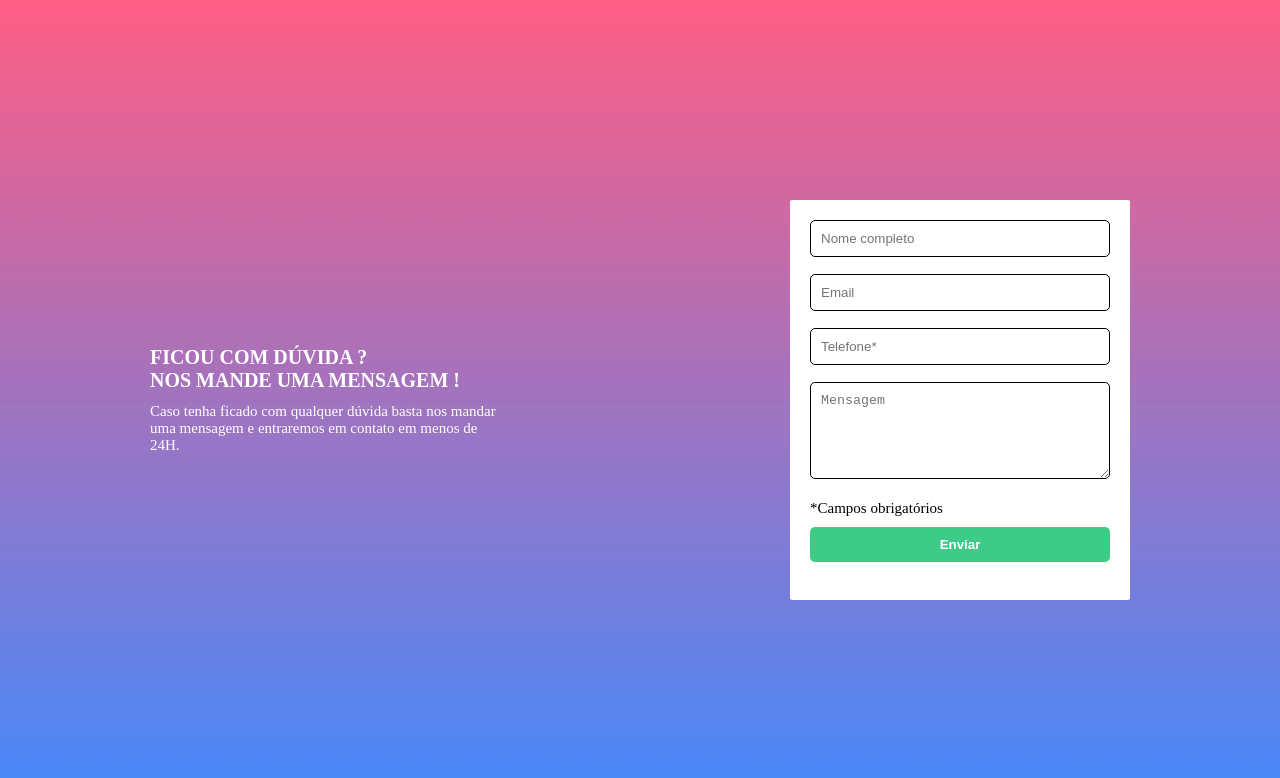
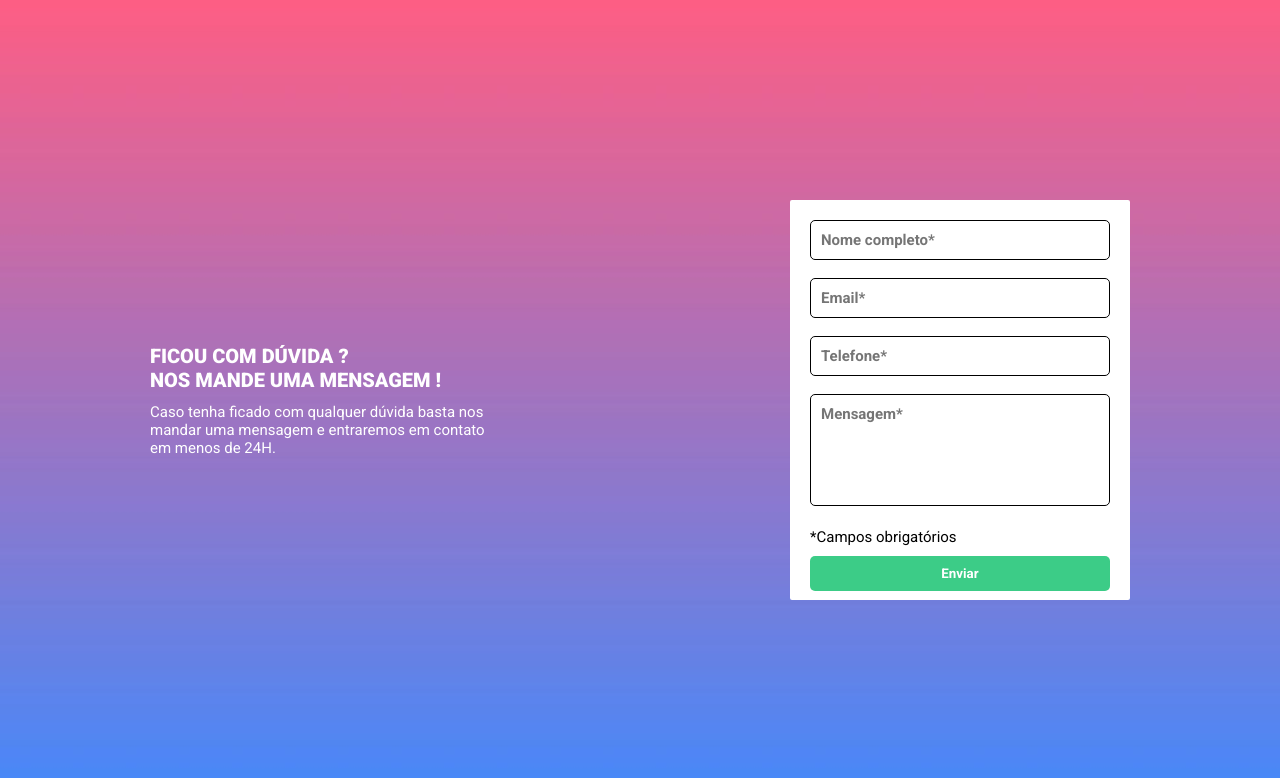
Before and after one commit to JoilsonSampaioN/Quest-DevEmDobro02, a plain HTML site: page index.html in a window 1280 px wide. Drawn offline with Linux system fonts and the light colour scheme.

Commit message:
fix update

```diff
--- a/index.html
+++ b/index.html
@@ -31,12 +31,12 @@
           <ul class="">
 
             <li class="preencher">
-              <input type="text" name="nome" id="nome" placeholder="Nome completo"><br>
+              <input type="text" name="nome" id="nome" placeholder="Nome completo*"><br>
               <small class="obrigatorio">Campo Obrigatório</small>
             </li>
 
             <li class="preencher">
-              <input type="email" name="email" id="email" placeholder="Email"><br>
+              <input type="email" name="email" id="email" placeholder="Email*"><br>
               <small class="obrigatorio">Campo Obrigatório</small>
             </li>
 
@@ -47,14 +47,14 @@
             </li>
 
             <li class="preencher">
-              <textarea name="mensagem" id="mensagem" cols="30" rows="5" placeholder="Mensagem"></textarea><br>
+              <textarea name="mensagem" id="mensagem" cols="30" rows="5" placeholder="Mensagem*"></textarea><br>
               <small class="obrigatorio">Campo Obrigatório</small>
             </li>
           </ul>
 
         </div>
         <p class="texto">*Campos obrigatórios</p>
-          <input type="submit" value="Enviar" class="botao-enviar" />
+        <button type="submit" value="Enviar" class="botao-enviar">Enviar</button>
       </form>
     </section>
   </main>
--- a/src/css/estilos.css
+++ b/src/css/estilos.css
@@ -1,5 +1,7 @@
 @import url("https://fonts.googleapis.com/css2?family=Roboto:wght@400;500;700;900&display=swap");
-
+*{
+  font-family: "Roboto",sans-serif;
+}
 body {
   background: url(../imagens/bg-repeat.jpg) center center;
   background-size: contain;
@@ -28,6 +30,7 @@ body {
 
 .container .mensagens .resposta {
   font-weight: 400;
+  font-size: 15px;
   max-width: 350px;
 }
 .campo-obrigatorio .preencher {
@@ -40,17 +43,24 @@ body {
   padding: 20px;
   border-radius: 2px;
 }
-input, textarea {
+input,
+textarea {
   width: 100%;
   border: 1px solid #000000;
   border-radius: 5px;
   padding: 10px;
+  resize: none;
+  font-weight: 700;
+  font-size: 15px;
 }
 
 .botao-enviar {
+  width: 100%;
   margin-top: 10px;
   background-color: #3ccc87;
   cursor: pointer;
+  border-radius: 5px;
+  padding: 10px;
   color: #ffffff;
   border: none;
   font-weight: 700;
@@ -72,3 +82,8 @@ input, textarea {
 .obrigatorio-visivel {
   opacity: 1;
 }
+.texto {
+  font-size: 15px;
+  font-weight: 400;
+
+}
```
